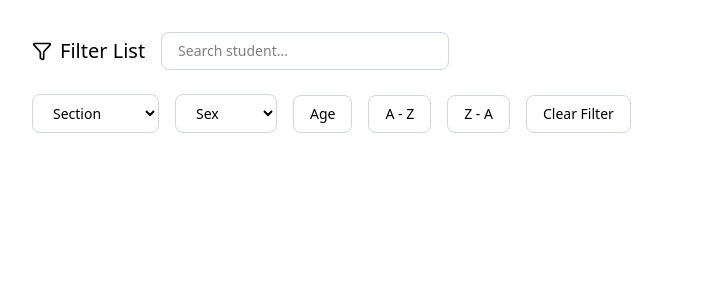
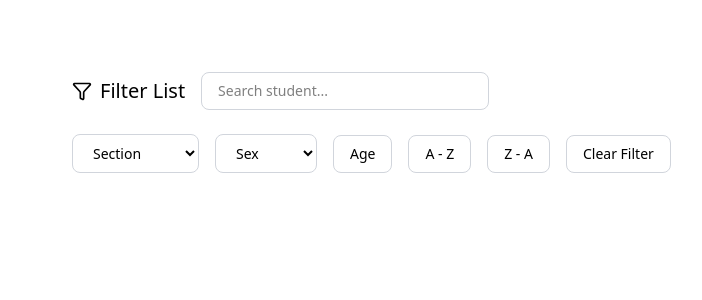
Before and after one commit to InfoTech501/infirmary-web, a Next.js app: page /students-health-profile in a window 1280 px wide. Shown: the top 300 px of the page, without its empty margins (8-710 px from the left). Built offline with nearby package versions, Linux system fonts and the light colour scheme.

Commit message:
converted into component

```diff
--- a/src/app/students-health-profile/page.tsx
+++ b/src/app/students-health-profile/page.tsx
@@ -1,73 +1,11 @@
 "use client";
 
-import { useState } from "react";
-import SearchBar from "@/components/Searchbar";
+import StudentsHealthFilter from "@/components/students-health-profile/StudentsHealthFilter";
 
-export default function StudentsHealthFilterUI() {
-  const [section, setSection] = useState("");
-  const [sex, setSex] = useState("");
-  const [search, setSearch] = useState("");
-
-  const clearFilters = () => {
-    setSection("");
-    setSex("");
-    setSearch("");
-  };
-
+export default function StudentsHealthProfilePage() {
   return (
-    <div className="w-full px-10 py-8 text-black text-sm">
-
-      <div className="mb-6 max-w-md">
-        <SearchBar
-          value={search}
-          onChange={setSearch}
-          placeholder="Search student..."
-        />
-      </div>
-
-      <div className="flex items-center gap-4 flex-wrap">
-
-        <select
-          value={section}
-          onChange={(e) => setSection(e.target.value)}
-          className="border border-gray-300 px-4 py-2 rounded-lg bg-white"
-        >
-          <option value="">Section</option>
-          <option value="Gumamela">Gumamela</option>
-          <option value="Santan">Santan</option>
-          <option value="Rosal">Rosal</option>
-          <option value="Jasmine">Jasmine</option>
-        </select>
-
-        <select
-          value={sex}
-          onChange={(e) => setSex(e.target.value)}
-          className="border border-gray-300 px-4 py-2 rounded-lg bg-white"
-        >
-          <option value="">Sex</option>
-          <option value="Male">Male</option>
-          <option value="Female">Female</option>
-        </select>
-
-        <button className="border border-gray-300 px-4 py-2 rounded-lg">
-          Age
-        </button>
-
-        <button className="border border-gray-300 px-4 py-2 rounded-lg">
-          A - Z
-        </button>
-
-        <button className="border border-gray-300 px-4 py-2 rounded-lg">
-          Z - A
-        </button>
-
-        <button
-          onClick={clearFilters}
-          className="border border-gray-300 px-4 py-2 rounded-lg"
-        >
-          Clear Filter
-        </button>
-      </div>
+    <div className="p-10">
+      <StudentsHealthFilter />
     </div>
   );
 }
--- /dev/null
+++ b/src/components/students-health-profile/StudentsHealthFilter.tsx
@@ -0,0 +1,68 @@
+"use client";
+
+import { useState } from "react";
+import Searchbar from "@/components/students-health-profile/Searchbar";
+
+export default function StudentsHealthFilterUI() {
+  const [section, setSection] = useState("");
+  const [sex, setSex] = useState("");
+  const [search, setSearch] = useState("");
+
+  const clearFilters = () => {
+    setSection("");
+    setSex("");
+    setSearch("");
+  };
+
+  return (
+    <div className="w-full px-10 py-8 text-black text-sm">
+      <div className="mb-6 max-w-md">
+        <Searchbar
+          value={search}
+          onChange={setSearch}
+          placeholder="Search student..."
+        />
+      </div>
+
+      <div className="flex items-center gap-4 flex-wrap">
+        <select
+          value={section}
+          onChange={(e) => setSection(e.target.value)}
+          className="border border-gray-300 px-4 py-2 rounded-lg bg-white hover:bg-gray-100 cursor-pointer"
+        >
+          <option value="">Section</option>
+          <option value="Gumamela">Gumamela</option>
+          <option value="Santan">Santan</option>
+          <option value="Rosal">Rosal</option>
+          <option value="Jasmine">Jasmine</option>
+        </select>
+
+        <select
+          value={sex}
+          onChange={(e) => setSex(e.target.value)}
+          className="border border-gray-300 px-4 py-2 rounded-lg bg-white hover:bg-gray-100 cursor-pointer"
+        >
+          <option value="">Sex</option>
+          <option value="Male">Male</option>
+          <option value="Female">Female</option>
+        </select>
+
+        <button className="border border-gray-300 px-4 py-2 rounded-lg bg-white hover:bg-gray-200 cursor-pointer">
+          Age
+        </button>
+        <button className="border border-gray-300 px-4 py-2 rounded-lg bg-white hover:bg-gray-200 cursor-pointer">
+          A - Z
+        </button>
+        <button className="border border-gray-300 px-4 py-2 rounded-lg bg-white hover:bg-gray-200 cursor-pointer">
+          Z - A
+        </button>
+        <button
+          onClick={clearFilters}
+          className="border border-gray-300 px-4 py-2 rounded-lg bg-white hover:bg-gray-200 cursor-pointer"
+        >
+          Clear Filter
+        </button>
+      </div>
+    </div>
+  );
+}
```
Also changed, not shown: src/components/students-health-profile/Searchbar.tsx (line endings or trailing spaces).
